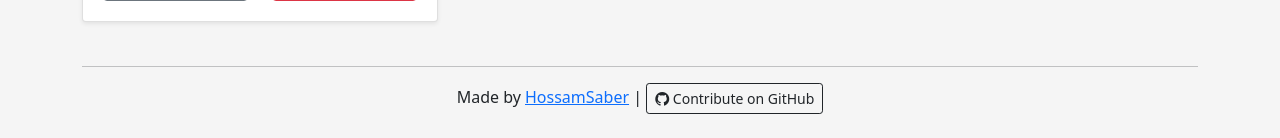
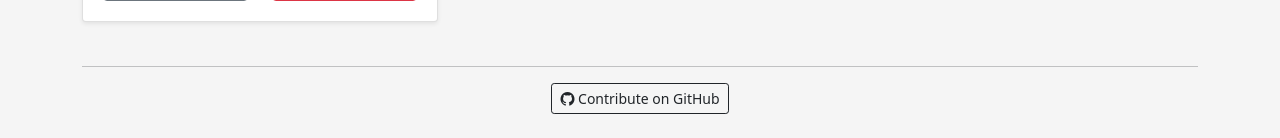
Before and after one commit to HossamSaberX/RectifierSolver, a Flask app: page / in a window 1280 px wide. Shown: the part 1220-1358 px from the top of the page. Run offline with Flask 3, Linux system fonts and the light colour scheme; some libraries are stand-ins or nearby versions.

Commit message:
Remove me button

```diff
--- a/app/templates/index.html
+++ b/app/templates/index.html
@@ -357,10 +357,9 @@
     <!-- Added GitHub repository link in the footer -->
     <footer class="container text-center mt-4 mb-4">
         <hr>
-        <p>Made by <a href="https://github.com/HossamSaberX" target="_blank">HossamSaber</a> |
         <a href="https://github.com/HossamSaberX/RectifierSolver" target="_blank" class="btn btn-outline-dark btn-sm">
             <i class="bi bi-github"></i> Contribute on GitHub
-        </a></p>
+        </a>
     </footer>
 
     <script src="https://cdn.jsdelivr.net/npm/bootstrap@5.1.3/dist/js/bootstrap.bundle.min.js" defer></script>
```
